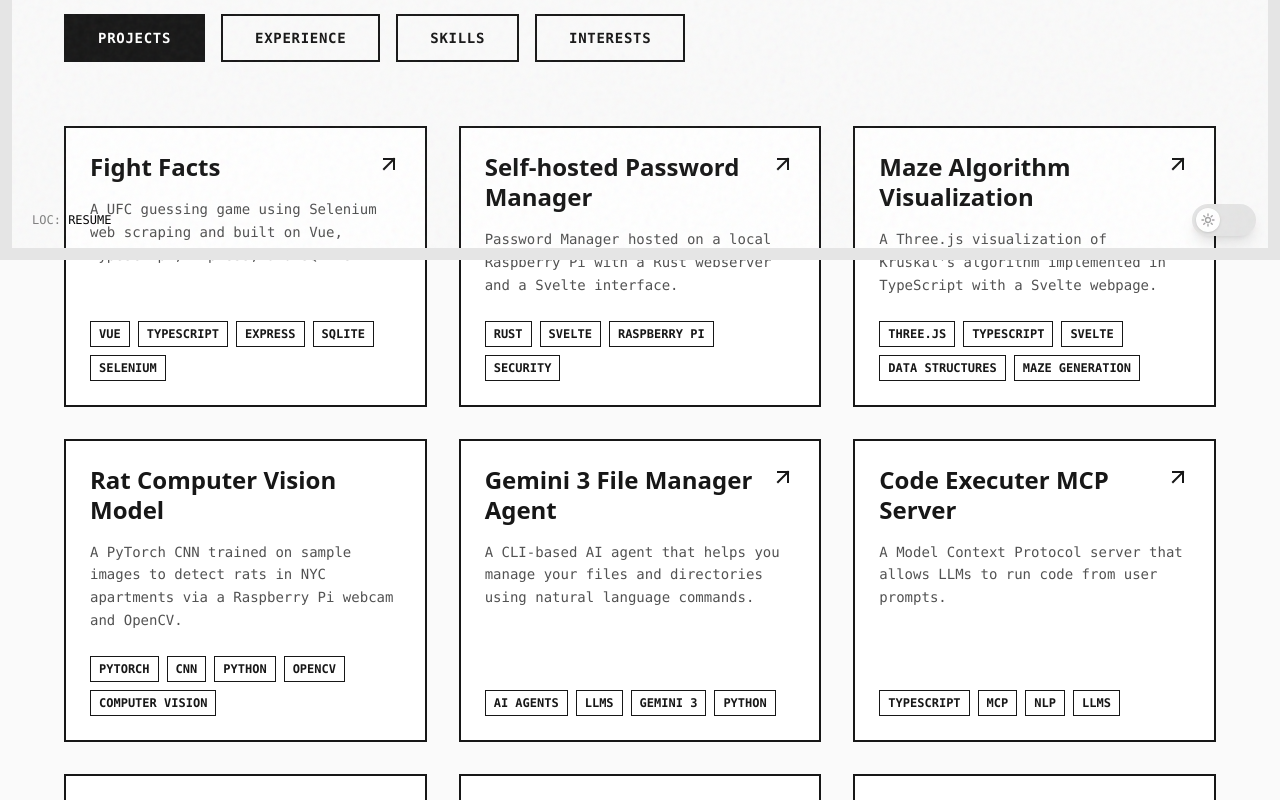
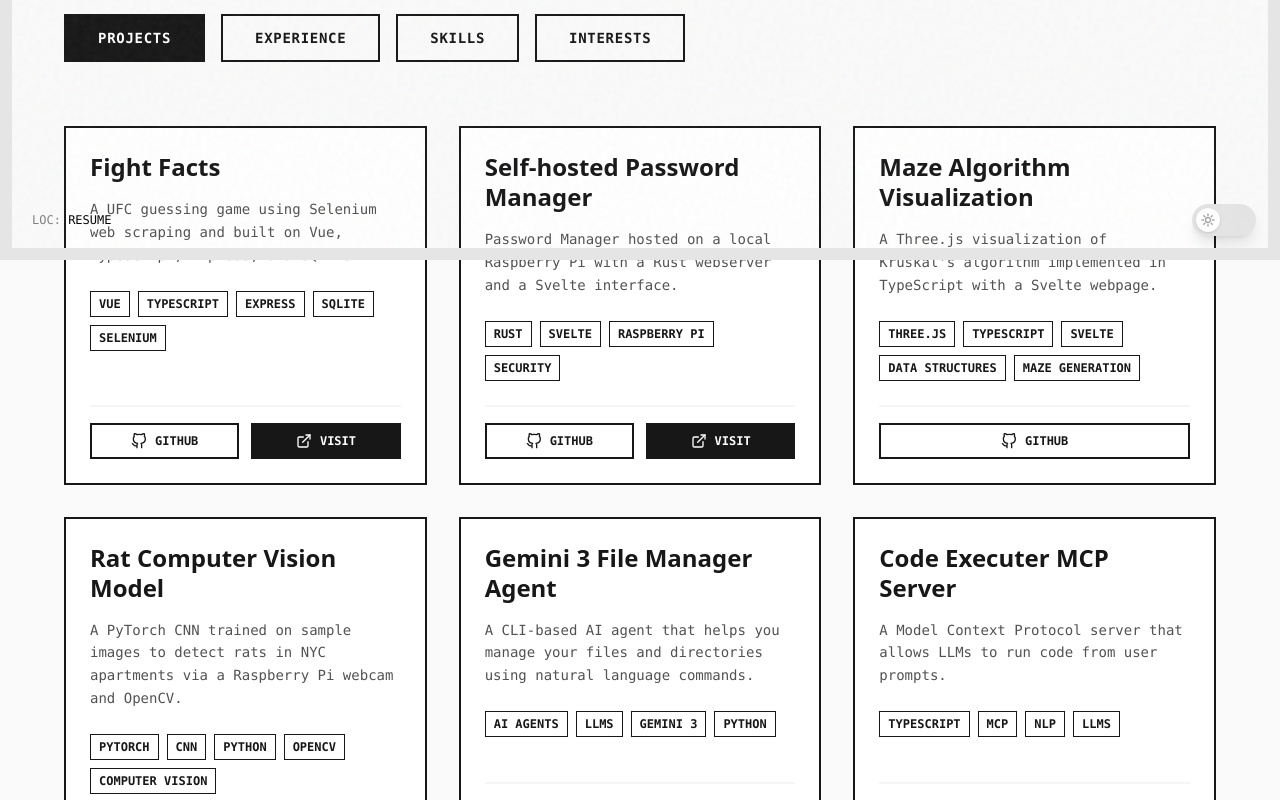
Before and after one commit to CharlieKerfoot/portfolio, a SvelteKit app: page /resume in a window 1280 px wide. Shown: the part 540-1340 px from the top of the page. Built offline with nearby package versions, Linux system fonts and the light colour scheme.

Commit message:
Added links to resume projects

```diff
--- a/src/routes/resume/+page.svelte
+++ b/src/routes/resume/+page.svelte
@@ -38,72 +38,84 @@
 			description:
 				'A UFC guessing game using Selenium web scraping and built on Vue, Typescript, Express, and SQLite.',
 			tags: ['Vue', 'TypeScript', 'Express', 'SQLite', 'Selenium'],
-			link: 'https://github.com/charliekerfoot/fight-facts'
+			github: 'https://github.com/charliekerfoot/fight-facts',
+			url: 'https://fight-facts.vercel.app/'
 		},
 		{
 			title: 'Self-hosted Password Manager',
 			description:
 				'Password Manager hosted on a local Raspberry Pi with a Rust webserver and a Svelte interface.',
 			tags: ['Rust', 'Svelte', 'Raspberry Pi', 'Security'],
-			link: 'https://github.com/charliekerfoot/pw-manager'
+			github: 'https://github.com/charliekerfoot/pw-manager',
+			url: 'https://pw-manager-ckerf.vercel.app/'
 		},
 		{
 			title: 'Maze Algorithm Visualization',
 			description:
 				"A Three.js visualization of Kruskal's algorithm implemented in TypeScript with a Svelte webpage.",
 			tags: ['Three.js', 'TypeScript', 'Svelte', 'Data Structures', 'Maze Generation'],
-			link: 'https://github.com/charliekerfoot/maze-threejs'
+			github: 'https://github.com/charliekerfoot/maze-threejs',
+			url: ''
 		},
 		{
 			title: 'Rat Computer Vision Model',
 			description:
 				'A PyTorch CNN trained on sample images to detect rats in NYC apartments via a Raspberry Pi webcam and OpenCV.',
-			tags: ['PyTorch', 'CNN', 'Python', 'OpenCV', 'Computer Vision']
+			tags: ['PyTorch', 'CNN', 'Python', 'OpenCV', 'Computer Vision'],
+			github: '',
+			url: ''
 		},
 		{
 			title: 'Gemini 3 File Manager Agent',
 			description:
 				'A CLI-based AI agent that helps you manage your files and directories using natural language commands.',
 			tags: ['AI Agents', 'LLMs', 'Gemini 3', 'Python'],
-			link: 'https://github.com/charliekerfoot/file-manager-agent'
+			github: 'https://github.com/charliekerfoot/file-manager-agent',
+			url: ''
 		},
 		{
 			title: 'Code Executer MCP Server',
 			description:
 				'A Model Context Protocol server that allows LLMs to run code from user prompts.',
 			tags: ['Typescript', 'MCP', 'NLP', 'LLMs'],
-			link: 'https://github.com/CharlieKerfoot/code-execution-mcp'
+			github: 'https://github.com/CharlieKerfoot/code-execution-mcp',
+			url: ''
 		},
 		{
 			title: 'Data Analysis & Visualization Blogs',
 			description:
 				'A collection of blogs analyzing datasets with Pandas and displaying visualizations built in Vega-Altair, MatPlotLib, or D3.',
 			tags: ['Python', 'Pandas', 'Vega-Altair', 'Matplotlib', 'D3'],
-			link: 'https://charliekerfoot.github.io/'
+			github: 'https://github.com/CharlieKerfoot/CharlieKerfoot.github.io',
+			url: 'https://charliekerfoot.github.io/'
 		},
 		{
 			title: 'Rust Web Server from Scratch',
 			description: 'A HTTP Web Server built out in Rust.',
 			tags: ['Rust', 'HTTP', 'HTML', 'Backend'],
-			link: 'https://github.com/CharlieKerfoot/web-server-rust'
+			github: 'https://github.com/CharlieKerfoot/web-server-rust',
+			url: ''
 		},
 		{
 			title: "Kruskal's Algorithm Implementation",
 			description: "An implementation of Kruskal's algorithm in C.",
 			tags: ['C', 'Data Structures', 'Maze Generation'],
-			link: 'https://github.com/CharlieKerfoot/maze-generation-c'
+			github: 'https://github.com/CharlieKerfoot/maze-generation-c',
+			url: ''
 		},
 		{
 			title: 'Data Structures in C',
 			description: 'A library implementing the core data structures in C.',
 			tags: ['C', 'Data Structures'],
-			link: 'https://github.com/CharlieKerfoot/data-structures'
+			github: 'https://github.com/CharlieKerfoot/data-structures',
+			url: ''
 		},
 		{
 			title: 'Haskell Hash Map Implementation',
 			description: 'A hash map design in Haskell.',
 			tags: ['Haskell', 'Data Structures'],
-			link: 'https://github.com/CharlieKerfoot/hashmap-haskell'
+			github: 'https://github.com/CharlieKerfoot/hashmap-haskell',
+			url: ''
 		}
 	];
 
@@ -229,39 +241,21 @@
 				<div in:fly={{ y: 20, duration: 300, delay: 100 }} out:fade={{ duration: 100 }}>
 					<div class="grid gap-8 sm:grid-cols-2 lg:grid-cols-3">
 						{#each projects as project}
-							<a
-								href={project.link}
-								target={project.link ? '_blank' : ''}
-								class="group flex h-full flex-col justify-between border-2 border-neutral-900 bg-white p-6 transition-all hover:bg-neutral-50 dark:border-white dark:bg-neutral-950 dark:hover:bg-neutral-900"
+							<div
+								class="flex h-full flex-col justify-between border-2 border-neutral-900 bg-white p-6 transition-all hover:bg-neutral-50 dark:border-white dark:bg-neutral-950 dark:hover:bg-neutral-900"
 							>
 								<div>
-									<div class="mb-4 flex items-start justify-between">
+									<div class="mb-4">
 										<h3
-											class="font-display text-2xl font-bold leading-tight text-neutral-900 group-hover:underline dark:text-white"
+											class="font-display text-2xl font-bold leading-tight text-neutral-900 dark:text-white"
 										>
 											{project.title}
 										</h3>
-										{#if project.link}
-											<svg
-												xmlns="http://www.w3.org/2000/svg"
-												viewBox="0 0 24 24"
-												fill="none"
-												stroke="currentColor"
-												stroke-width="2"
-												stroke-linecap="square"
-												stroke-linejoin="miter"
-												class="h-6 w-6 shrink-0 text-neutral-900 transition-transform group-hover:translate-x-1 group-hover:-translate-y-1 dark:text-white"
-											>
-												<line x1="7" y1="17" x2="17" y2="7"></line>
-												<polyline points="7 7 17 7 17 17"></polyline>
-											</svg>
-										{/if}
 									</div>
 									<p class="mb-6 font-mono text-sm leading-relaxed text-neutral-600 dark:text-neutral-400">
 										{project.description}
 									</p>
-								</div>
-								<div class="flex flex-wrap gap-2">
+									<div class="mb-6 flex flex-wrap gap-2">
 										{#each project.tags as tag}
 											<span
 												class="border border-neutral-900 px-2 py-1 font-mono text-xs font-bold uppercase text-neutral-900 dark:border-white dark:text-white"
@@ -270,7 +264,31 @@
 											</span>
 										{/each}
 									</div>
+								</div>
+
+								<div class="flex gap-3 pt-4 border-t-2 border-neutral-100 dark:border-neutral-800">
+									{#if project.github}
+										<a
+											href={project.github}
+											target="_blank"
+											class="flex-1 inline-flex items-center justify-center gap-2 border-2 border-neutral-900 bg-transparent px-4 py-2 font-mono text-xs font-bold uppercase text-neutral-900 transition-colors hover:bg-neutral-900 hover:text-white dark:border-white dark:text-white dark:hover:bg-white dark:hover:text-neutral-900"
+										>
+											<svg xmlns="http://www.w3.org/2000/svg" width="16" height="16" viewBox="0 0 24 24" fill="none" stroke="currentColor" stroke-width="2" stroke-linecap="round" stroke-linejoin="round"><path d="M9 19c-5 1.5-5-2.5-7-3m14 6v-3.87a3.37 3.37 0 0 0-.94-2.61c3.14-.35 6.44-1.54 6.44-7A5.44 5.44 0 0 0 20 4.77 5.07 5.07 0 0 0 19.91 1S18.73.65 16 2.48a13.38 13.38 0 0 0-7 0C6.27.65 5.09 1 5.09 1A5.07 5.07 0 0 0 5 4.77a5.44 5.44 0 0 0-1.5 3.78c0 5.42 3.3 6.61 6.44 7A3.37 3.37 0 0 0 9 18.13V22"></path></svg>
+											GitHub
 										</a>
+									{/if}
+									{#if project.url}
+										<a
+											href={project.url}
+											target="_blank"
+											class="flex-1 inline-flex items-center justify-center gap-2 border-2 border-neutral-900 bg-neutral-900 px-4 py-2 font-mono text-xs font-bold uppercase text-white transition-colors hover:bg-neutral-800 dark:bg-white dark:text-neutral-900 dark:hover:bg-neutral-200"
+										>
+											<svg xmlns="http://www.w3.org/2000/svg" width="16" height="16" viewBox="0 0 24 24" fill="none" stroke="currentColor" stroke-width="2" stroke-linecap="round" stroke-linejoin="round"><path d="M18 13v6a2 2 0 0 1-2 2H5a2 2 0 0 1-2-2V8a2 2 0 0 1 2-2h6"></path><polyline points="15 3 21 3 21 9"></polyline><line x1="10" y1="14" x2="21" y2="3"></line></svg>
+											Visit
+										</a>
+									{/if}
+								</div>
+							</div>
 						{/each}
 					</div>
 				</div>
```
Also changed, not shown: 1 other file (tests, documents, lock files or other folders). Lines whose indentation alone changed are shown as unchanged.
